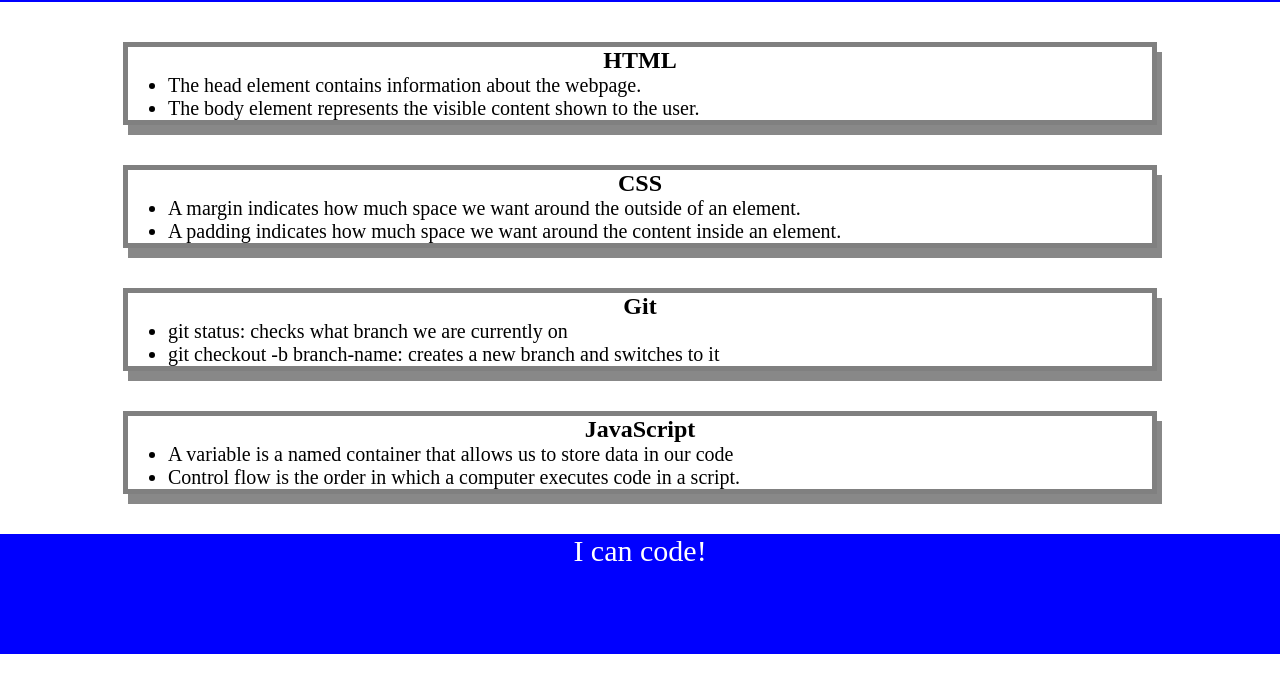
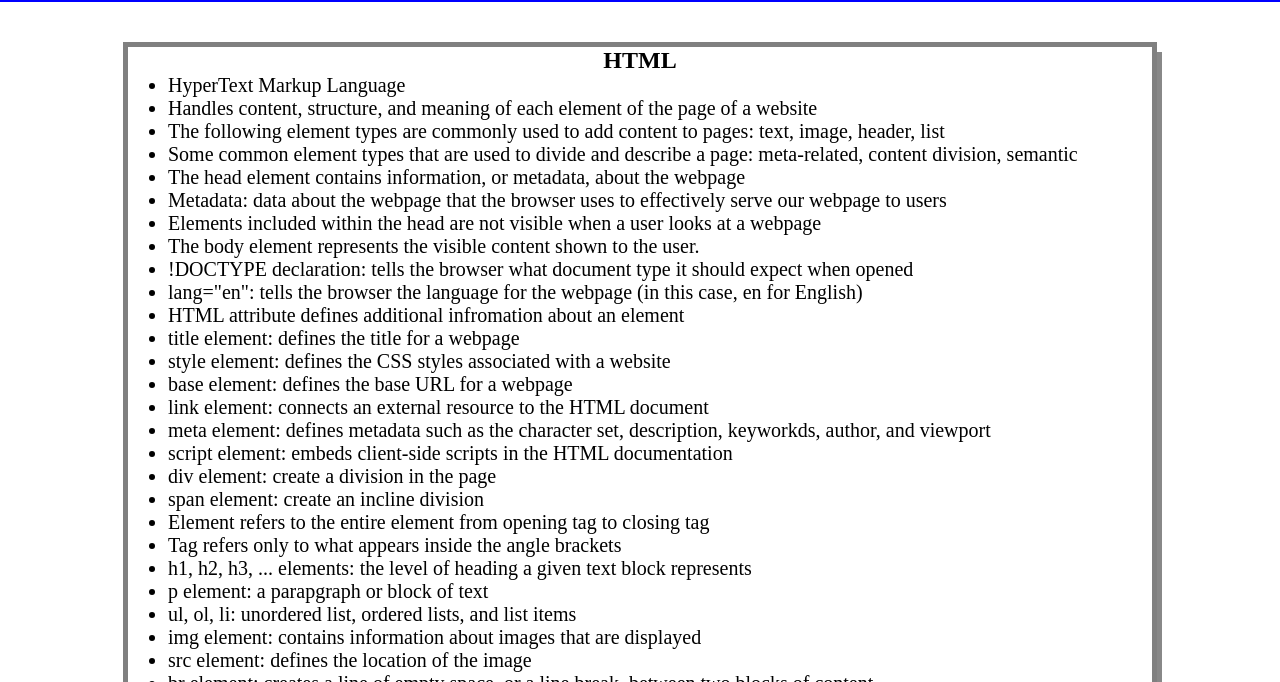
Before and after one commit to monicapong/prework-study-guide, a plain HTML site: page index.html in a window 1280 px wide. Shown: the part 118-800 px from the top of the page. Drawn offline with Linux system fonts and the light colour scheme.

Commit message:
added code to HTML file

```diff
--- a/index.html
+++ b/index.html
@@ -19,8 +19,36 @@
       <section class="card" id="html-section">
         <h2>HTML</h2>
         <ul>
-          <li>The head element contains information about the webpage.</li>
+          <li>HyperText Markup Language</li>
+          <li>Handles content, structure, and meaning of each element of the page of a website</li>
+          <li>The following element types are commonly used to add content to pages: text, image, header, list</li>
+          <li>Some common element types that are used to divide and describe a page: meta-related, content division, semantic</li>
+          <li>The head element contains information, or metadata, about the webpage</li>
+          <li>Metadata: data about the webpage that the browser uses to effectively serve our webpage to users</li>
+          <li>Elements included within the head are not visible when a user looks at a webpage</li>
           <li>The body element represents the visible content shown to the user.</li>
+          <li>!DOCTYPE declaration: tells the browser what document type it should expect when opened</li>
+          <li>lang="en": tells the browser the language for the webpage (in this case, en for English)</li>
+          <li>HTML attribute defines additional infromation about an element</li>
+          <li>title element: defines the title for a webpage</li>
+          <li>style element: defines the CSS styles associated with a website</li>
+          <li>base element: defines the base URL for a webpage</li>
+          <li>link element: connects an external resource to the HTML document</li>
+          <li>meta element: defines metadata such as the character set, description, keyworkds, author, and viewport</li>
+          <li>script element: embeds client-side scripts in the HTML documentation</li>
+          <li>div element: create a division in the page</li>
+          <li>span element: create an incline division</li>
+          <li>Element refers to the entire element from opening tag to closing tag</li>
+          <li>Tag refers only to what appears inside the angle brackets</li>
+          <li>h1, h2, h3, ... elements: the level of heading a given text block represents</li>
+          <li>p element: a parapgraph or block of text</li>
+          <li>ul, ol, li: unordered list, ordered lists, and list items</li>
+          <li>img element: contains information about images that are displayed</li>
+          <li>src element: defines the location of the image</li>
+          <li>br element: creates a line of empty space, or a line break, between two blocks of content</li>
+          <li>a element: (stands for anchor) creates links to the same webpage or other webpages</li>
+          <li>href attribute: points to the URL for the link</li>
+          <li>section element: define a section in a document that contains thematic content</li>
         </ul>
       </section>
 
```
